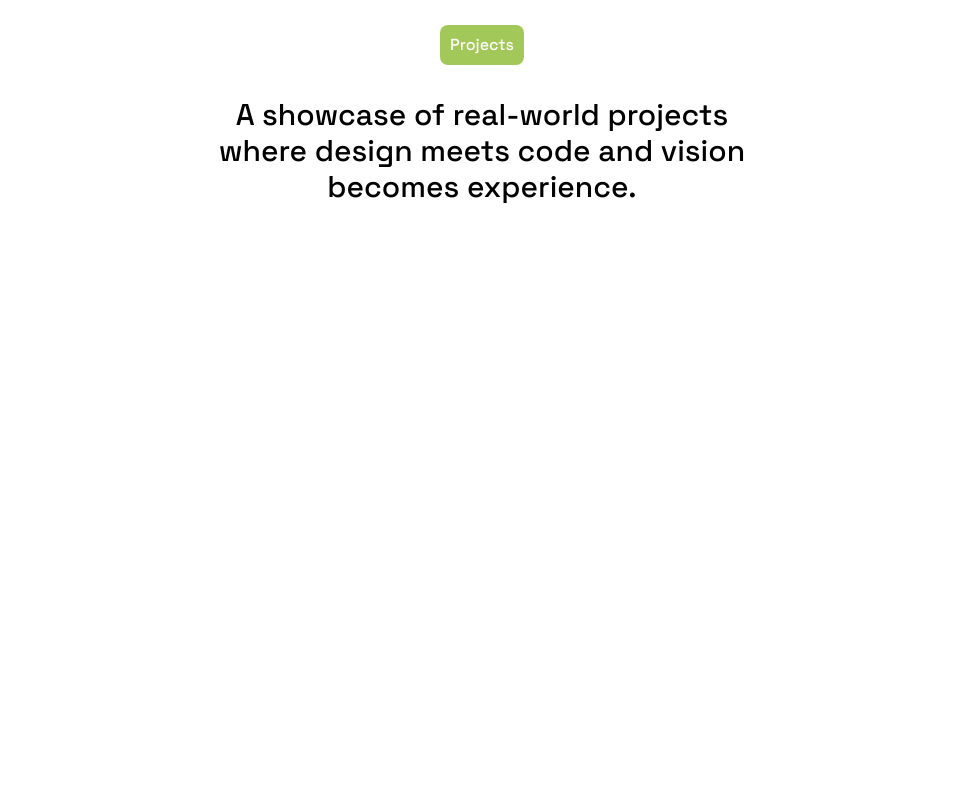
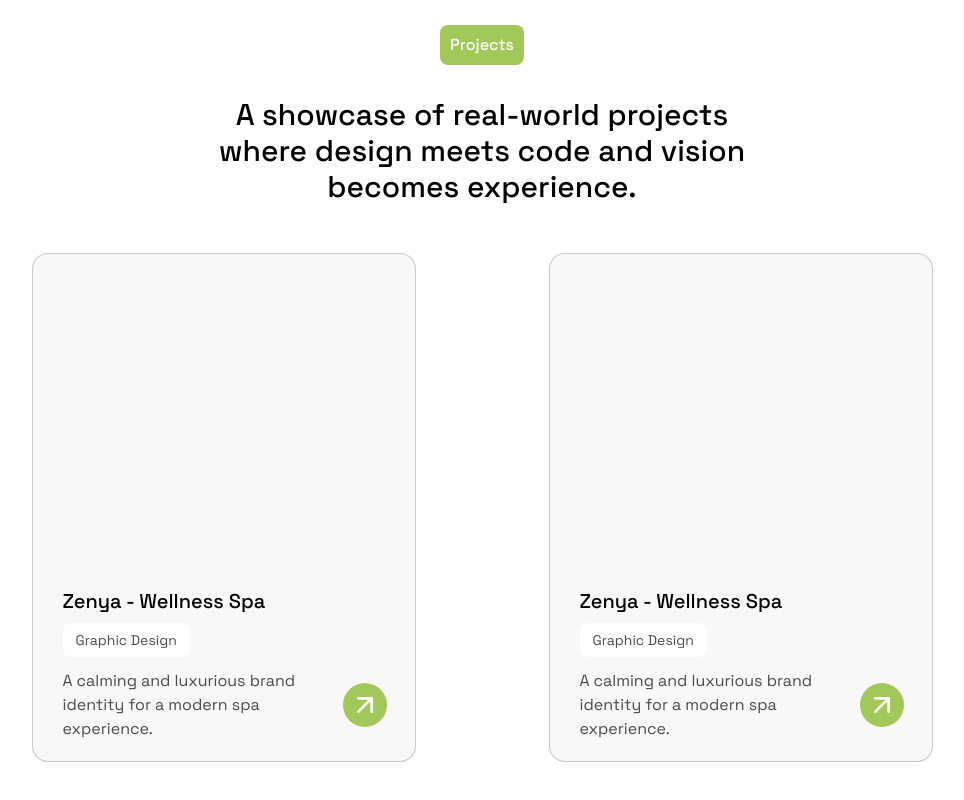
Before and after one commit to NgolleRomaric/romaric-portfolio, a Next.js app: page / in a window 1280 px wide. Shown: the part 2168-2968 px from the top of the page, without its empty margins (158-1122 px from the left). Before the commit the page ends 2453 px from the top, so only its background shows below. Built offline with nearby package versions, Linux system fonts and the light colour scheme.

Commit message:
feat(Projects): add project cards with detailed descriptions and badges
This commit introduces project cards in the Projects section, showcasing real-world projects with descriptions, badges, and icons. Additionally, the Card component's border opacity is adjusted for better visual consistency.

```diff
--- a/app/main/Projects.tsx
+++ b/app/main/Projects.tsx
@@ -1,4 +1,6 @@
-//import { Card } from "@/components/ui/card";
+import { Card } from "@/components/ui/card";
+import { Badge } from "@/components/ui/badge";
+import { ArrowUpRight } from "lucide-react";
 
 export default function Projects() {
   return (
@@ -11,6 +13,56 @@ export default function Projects() {
           A showcase of real-world projects where design meets code and vision
           becomes experience.
         </h2>
+        <div className="flex flex-wrap mt-12 gap-2.5 md:max-w-3xl lg:max-w-5xl mx-auto">
+          <Card className="flex flex-rows items-center justify-center rounded-2xl bg-card p-5 max-w-sm mx-auto">
+            <div className="w-[350px] h-[289px] rounded-2xl"></div>
+            <div className="ml-2.5">
+              <div>
+                <h3 className="text-xl font-medium">Zenya - Wellness Spa</h3>
+                <Badge className="text-sm bg-white text-black/70 font-normal px-3 py-1.5 mt-2">
+                  Graphic Design
+                </Badge>
+              </div>
+              <div className="flex items-center justify-center gap-4 mt-3">
+                <p className="text-black/70">
+                  A calming and luxurious brand identity for a modern spa
+                  experience.
+                </p>
+                <div className="p-1.5 bg-primary rounded-full mr-2">
+                  <ArrowUpRight
+                    size={32}
+                    strokeWidth={2}
+                    className="text-white"
+                  />
+                </div>
+              </div>
+            </div>
+          </Card>
+          <Card className="flex flex-rows items-center justify-center rounded-2xl bg-card p-5 max-w-sm mx-auto">
+            <div className="w-[350px] h-[289px] rounded-2xl"></div>
+            <div className="ml-2.5">
+              <div>
+                <h3 className="text-xl font-medium">Zenya - Wellness Spa</h3>
+                <Badge className="text-sm bg-white text-black/70 font-normal px-3 py-1.5 mt-2">
+                  Graphic Design
+                </Badge>
+              </div>
+              <div className="flex items-center justify-center gap-4 mt-3">
+                <p className="text-black/70">
+                  A calming and luxurious brand identity for a modern spa
+                  experience.
+                </p>
+                <div className="p-1.5 bg-primary rounded-full mr-2">
+                  <ArrowUpRight
+                    size={32}
+                    strokeWidth={2}
+                    className="text-white"
+                  />
+                </div>
+              </div>
+            </div>
+          </Card>
+        </div>
       </div>
     </section>
   );
--- a/components/ui/card.tsx
+++ b/components/ui/card.tsx
@@ -7,7 +7,7 @@ function Card({ className, ...props }: React.ComponentProps<"div">) {
     <div
       data-slot="card"
       className={cn(
-        "bg-card text-card-foreground flex flex-col gap-6 rounded-xl border py-6",
+        "bg-card text-card-foreground flex flex-col gap-6 rounded-xl border border-black/20 py-6",
         className
       )}
       {...props}
```
